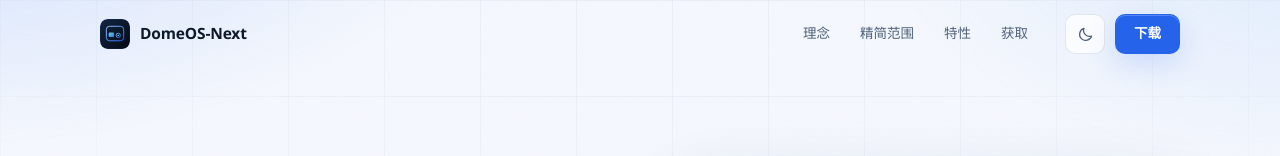
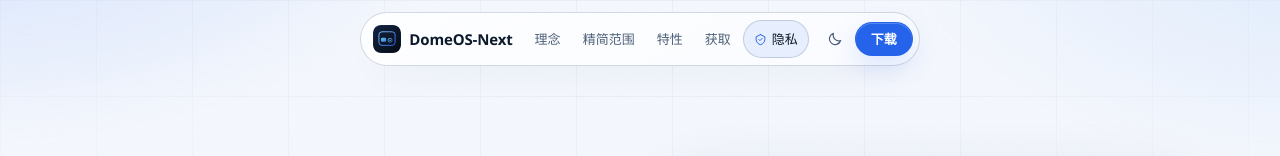
Before and after one commit to liu7pro/DomeOS-Next, a plain HTML site: page index.html in a window 1280 px wide. Shown: the top 156 px of the page. Drawn offline with Linux system fonts and the light colour scheme; animation ran at ten frames a second.

Commit message:
style: 顶栏同步 DomeOS AI 风格

```diff
--- a/assets/main.js
+++ b/assets/main.js
@@ -75,6 +75,27 @@
     });
   }
 
+  /* ---------------- 导航高光 ---------------- */
+  var navHover = navLinks ? navLinks.querySelector('.nav-hover') : null;
+  if (navLinks && navHover) {
+    var movePill = function (link) {
+      if (!link || window.matchMedia('(max-width: 820px)').matches) return;
+      navHover.style.setProperty('--pill-x', link.offsetLeft + 'px');
+      navHover.style.setProperty('--pill-w', link.offsetWidth + 'px');
+      navLinks.classList.add('pill-on');
+    };
+    navLinks.querySelectorAll('a').forEach(function (link) {
+      link.addEventListener('mouseenter', function () { movePill(link); });
+      link.addEventListener('focus', function () { movePill(link); });
+    });
+    navLinks.addEventListener('mouseleave', function () {
+      navLinks.classList.remove('pill-on');
+    });
+    navLinks.addEventListener('blur', function () {
+      navLinks.classList.remove('pill-on');
+    }, true);
+  }
+
   /* ---------------- 入场动画 ---------------- */
   var revealItems = document.querySelectorAll('[data-reveal]');
   if ('IntersectionObserver' in window && !reduceMotion) {
--- a/assets/style.css
+++ b/assets/style.css
@@ -191,7 +191,7 @@ main, .site-header, .site-footer { position: relative; z-index: 3; }
   background: var(--surface-2);
 }
 
-.btn-sm { height: 40px; padding: 0 18px; font-size: 13.5px; border-radius: 10px; }
+.btn-sm { height: 34px; padding: 0 15px; font-size: 13px; border-radius: 999px; }
 
 /* --------------------------------------------------------------------------
    顶部导航
@@ -200,98 +200,166 @@ main, .site-header, .site-footer { position: relative; z-index: 3; }
   position: sticky;
   top: 0;
   z-index: 60;
-  border-bottom: 1px solid transparent;
-  transition: background-color .35s ease, border-color .35s ease, backdrop-filter .35s ease;
+  padding: 12px 0 0;
+  pointer-events: none;
+  transition: padding .3s ease;
 }
 
-.site-header.scrolled {
-  background: var(--header);
-  border-bottom-color: var(--header-line);
-  -webkit-backdrop-filter: blur(18px) saturate(150%);
-  backdrop-filter: blur(18px) saturate(150%);
+.site-header.scrolled { padding-top: 8px; }
+
+.nav-inner {
+  pointer-events: auto;
+  position: relative;
+  display: flex;
+  align-items: center;
+  gap: 6px;
+  width: fit-content;
+  max-width: calc(100% - 32px);
+  height: 54px;
+  margin: 0 auto;
+  padding: 4px 6px 4px 12px;
+  border: 1px solid var(--border-strong);
+  border-radius: 999px;
+  background: linear-gradient(145deg, var(--surface-2), var(--surface));
+  -webkit-backdrop-filter: blur(20px) saturate(150%);
+  backdrop-filter: blur(20px) saturate(150%);
+  box-shadow: 0 16px 40px -18px rgba(0, 0, 0, .55), inset 0 1px 0 rgba(255, 255, 255, .18);
+  transition: background-color .3s ease, box-shadow .3s ease, border-color .3s ease;
 }
 
-.nav-inner {
-  display: flex;
-  align-items: center;
-  gap: 24px;
-  height: 68px;
+html[data-color-mode="light"] .nav-inner {
+  background: linear-gradient(145deg, rgba(255, 255, 255, .84), rgba(255, 255, 255, .60));
+  box-shadow: 0 16px 40px -24px rgba(23, 55, 100, .28), inset 0 1px 0 rgba(255, 255, 255, .95);
+}
+
+.site-header.scrolled .nav-inner {
+  border-color: var(--border-strong);
+  box-shadow: 0 20px 50px -16px rgba(0, 0, 0, .62), inset 0 1px 0 rgba(255, 255, 255, .22);
+}
+
+html[data-color-mode="light"] .site-header.scrolled .nav-inner {
+  box-shadow: 0 20px 48px -24px rgba(23, 55, 100, .34), inset 0 1px 0 rgba(255, 255, 255, .98);
 }
 
 .brand {
   display: inline-flex;
   align-items: center;
-  gap: 10px;
-  font-size: 15.5px;
+  gap: 8px;
+  font-size: 15px;
   font-weight: 680;
   letter-spacing: -.01em;
   white-space: nowrap;
 }
 
-.brand img { width: 30px; height: 30px; border-radius: 8px; }
+.brand img { width: 28px; height: 28px; border-radius: 8px; }
 
 .nav-links {
+  position: relative;
   display: flex;
   align-items: center;
-  gap: 4px;
-  margin-left: auto;
+  gap: 2px;
+  margin-left: 6px;
+  margin-right: 2px;
 }
 
+.nav-hover {
+  position: absolute;
+  top: 50%;
+  left: 0;
+  width: var(--pill-w, 0px);
+  height: 30px;
+  border-radius: 999px;
+  border: 1px solid var(--border);
+  background: var(--accent-g);
+  transform: translate(var(--pill-x, 0px), -50%);
+  opacity: 0;
+  pointer-events: none;
+  transition: transform .42s cubic-bezier(.34, 1.56, .64, 1),
+              width .42s cubic-bezier(.34, 1.56, .64, 1), opacity .2s;
+  z-index: 1;
+}
+
+.nav-links.pill-on .nav-hover { opacity: 1; }
+
 .nav-links a {
-  padding: 8px 13px;
-  border-radius: 8px;
-  font-size: 13.5px;
+  position: relative;
+  z-index: 2;
+  padding: 7px 10px;
+  border-radius: 999px;
+  font-size: 13px;
   font-weight: 500;
   color: var(--text-2);
-  transition: color .25s ease, background-color .25s ease;
+  transition: color .2s ease, background-color .2s ease;
 }
 
-.nav-links a:hover { color: var(--text); background: var(--surface); }
+.nav-links a:hover { color: var(--text); background: transparent; }
+
+.nav-links a.nav-privacy {
+  display: inline-flex;
+  align-items: center;
+  gap: 5px;
+  color: var(--text);
+  border: 1px solid var(--border-strong);
+  background: var(--accent-g);
+}
+
+.nav-links a.nav-privacy svg {
+  width: 13px;
+  height: 13px;
+  color: var(--blue);
+}
+
+.nav-links a.nav-privacy:hover {
+  background: var(--surface-2);
+  border-color: var(--border-strong);
+}
 
 .nav-actions {
   display: flex;
   align-items: center;
-  gap: 10px;
+  gap: 4px;
+  margin-left: 2px;
 }
 
 .theme-toggle {
-  width: 40px;
-  height: 40px;
+  width: 32px;
+  height: 32px;
   display: inline-flex;
   align-items: center;
   justify-content: center;
-  border-radius: 10px;
-  border: 1px solid var(--border);
-  background: var(--surface);
+  border-radius: 50%;
+  border: 0;
+  background: transparent;
   color: var(--text-2);
   cursor: pointer;
-  transition: color .25s ease, background-color .25s ease, border-color .25s ease, transform .3s ease;
+  transition: color .25s ease, background-color .25s ease, transform .3s ease;
 }
 
 .theme-toggle:hover {
   color: var(--text);
   background: var(--surface-2);
-  border-color: var(--border-strong);
   transform: rotate(-8deg);
 }
 
-.theme-toggle svg { width: 17px; height: 17px; }
+.theme-toggle svg { width: 16px; height: 16px; }
 .theme-toggle .ic-moon { display: none; }
 html[data-color-mode="light"] .theme-toggle .ic-sun { display: none; }
 html[data-color-mode="light"] .theme-toggle .ic-moon { display: block; }
 
 .menu-toggle {
   display: none;
-  width: 40px;
-  height: 40px;
+  width: 32px;
+  height: 32px;
   align-items: center;
   justify-content: center;
-  border: 1px solid var(--border);
-  border-radius: 10px;
-  background: var(--surface);
+  border: 0;
+  border-radius: 50%;
+  background: transparent;
+  color: var(--text-2);
   cursor: pointer;
 }
 
+.menu-toggle:hover { background: var(--surface-2); }
 .menu-toggle svg { width: 18px; height: 18px; }
 
 /* --------------------------------------------------------------------------
@@ -948,11 +1016,13 @@ html[data-color-mode="light"] .thanks-card img {
 }
 
 @media (max-width: 820px) {
+  .nav-inner { width: calc(100% - 24px); }
+
   .nav-links {
     position: absolute;
-    top: 64px;
-    left: clamp(16px, 4vw, 24px);
-    right: clamp(16px, 4vw, 24px);
+    top: calc(100% + 10px);
+    left: 0;
+    right: 0;
     display: none;
     flex-direction: column;
     align-items: stretch;
--- a/index.html
+++ b/index.html
@@ -31,17 +31,22 @@
 <div class="bg-scene" aria-hidden="true"></div>
 
 <header class="site-header" id="siteHeader">
-  <div class="container nav-inner">
+  <div class="nav-inner">
     <a class="brand" href="#" aria-label="DomeOS-Next 首页">
       <img src="assets/logo.svg" alt="" />
       <span>DomeOS-Next</span>
     </a>
 
     <nav class="nav-links" id="navLinks" aria-label="主导航">
+      <span class="nav-hover" aria-hidden="true"></span>
       <a href="#idea">理念</a>
       <a href="#compare">精简范围</a>
       <a href="#features">特性</a>
       <a href="#get">获取</a>
+      <a class="nav-privacy" href="https://liu7pro.github.io/legal.html" aria-label="用户协议与隐私政策">
+        <svg viewBox="0 0 24 24" fill="none" stroke="currentColor" stroke-width="1.8" stroke-linecap="round" stroke-linejoin="round"><path d="M12 3l8 4v5c0 4.5-3.4 8.6-8 9.5C7.4 20.6 4 16.5 4 12V7l8-4z" /><path d="m9 12 2 2 4-4" /></svg>
+        隐私
+      </a>
     </nav>
 
     <div class="nav-actions">
```
Also changed, not shown: en/index.html (+6 -1 lines).
